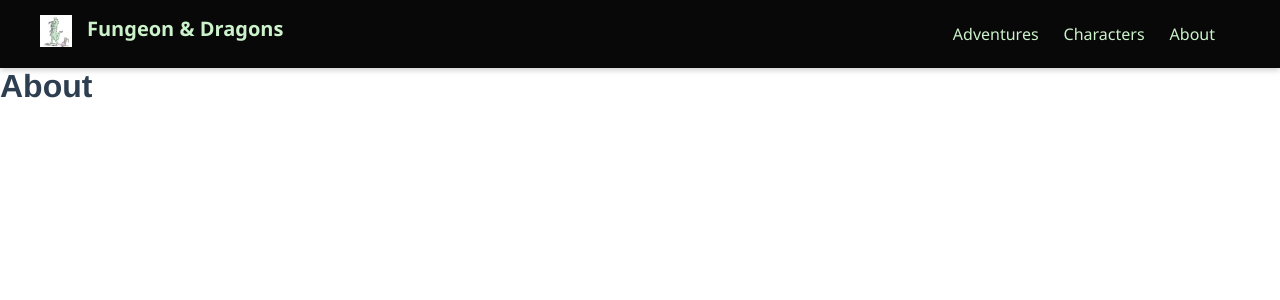
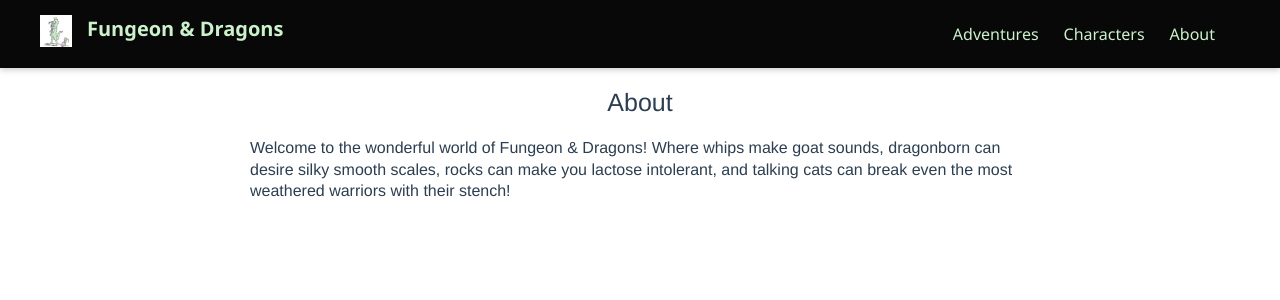
Before and after one commit to Aaron-Lathrop/FungeonAndDragons, a Vue app: page /about in a window 1280 px wide. Shown: the top 300 px of the page. Built offline with nearby package versions, Linux system fonts and the light colour scheme.

Commit message:
add some initial content to each page

```diff
--- a/src/App.vue
+++ b/src/App.vue
@@ -41,6 +41,21 @@ body {
   margin: auto;
 }
 
+.title {
+  font-size: 25px;
+  text-align: center;
+}
+.content {
+  font-size: 16px;
+  line-height: 1.35;
+  max-width: 800px;
+  margin: auto;
+
+  & p {
+    margin: 10px;
+  }
+}
+
 .hide {
   display: none;
 }
--- a/src/components/NavBar.vue
+++ b/src/components/NavBar.vue
@@ -60,6 +60,7 @@ export default {
   & a {
     display: block;
     cursor: pointer;
+    margin: 15px 0;
   }
 }
 
@@ -75,6 +76,10 @@ export default {
   & a {
     color: #cbf2ca;
     text-decoration: none;
+  }
+
+  & a:hover {
+    text-decoration: underline;
   }
 
   & ul {
@@ -113,7 +118,7 @@ export default {
 
       & .nav-link {
         display: inline-flex;
-        margin-right: 25px;
+        margin: 0 25px 0 0;
       }
 
       & .nav-logo {
--- a/src/views/About.vue
+++ b/src/views/About.vue
@@ -1,3 +1,20 @@
 <template>
-  <h1>About</h1>
+  <div class="about">
+    <div class="title m-20">About</div>
+    <div class="content">
+      <p>Welcome to the wonderful world of Fungeon & Dragons! Where whips make goat sounds, dragonborn can desire silky smooth scales, rocks can make you lactose intolerant, and talking cats can break even the most weathered warriors with their stench!</p>
+    </div>
+  </div>
 </template>
+
+<script>
+export default {
+  name: "About"
+};
+</script>
+
+<style lang="less" scoped>
+h1 {
+  text-align: center;
+}
+</style>
--- a/src/views/Characters.vue
+++ b/src/views/Characters.vue
@@ -1,3 +1,31 @@
 <template>
-  <h1>Characters</h1>
+  <div class="characters">
+    <div class="title m-20">Characters</div>
+    <ul>
+      <li>Bruno M. Crumbler</li>
+      <li>Chance</li>
+      <li>Cleetus</li>
+      <li>Lark</li>
+      <li>Freddie Peacock</li>
+      <li>Lark Evenstone</li>
+      <li>Maryse</li>
+      <li>Phuk</li>
+      <li>Sebastion Wormsburrough</li>
+    </ul>
+  </div>
 </template>
+
+<script>
+export default {
+  name: "Characters"
+};
+</script>
+
+<style lang="less" scoped>
+h1 {
+  text-align: center;
+}
+ul {
+  text-align: center;
+}
+</style>
```
